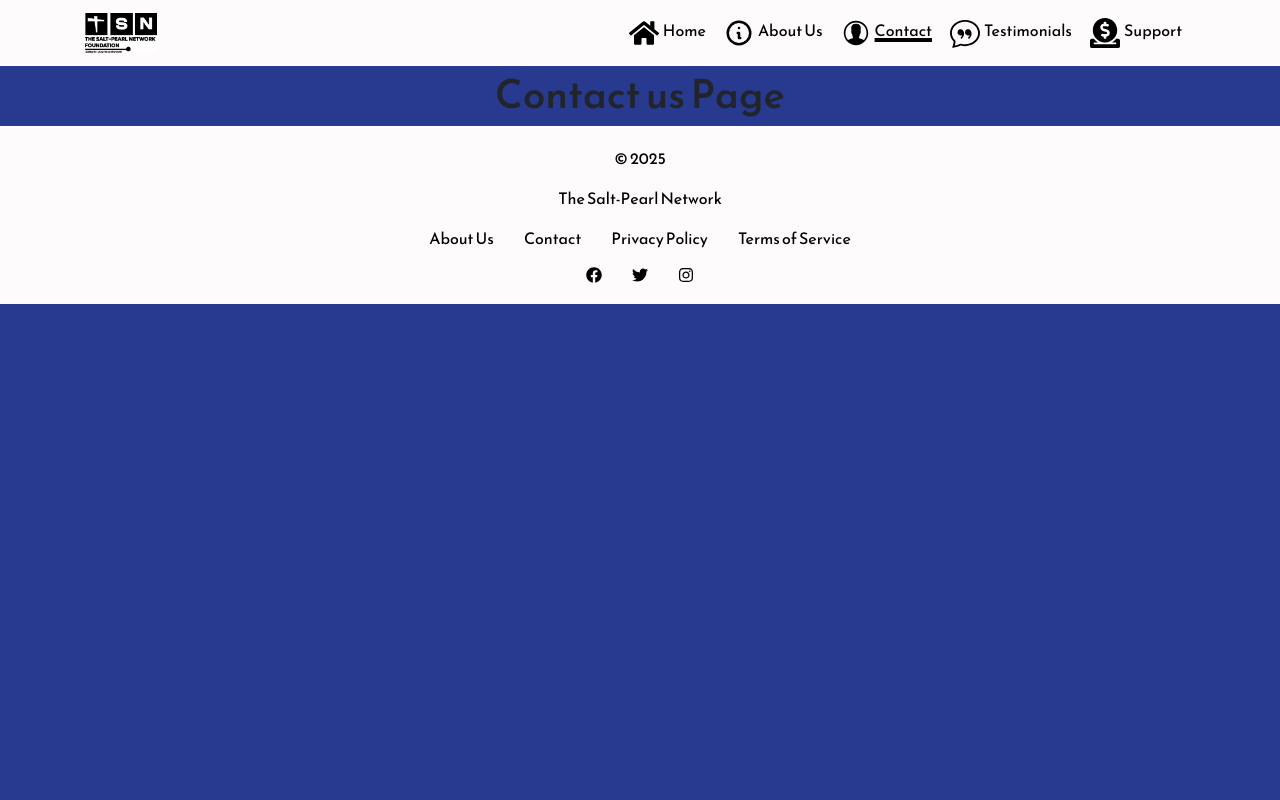
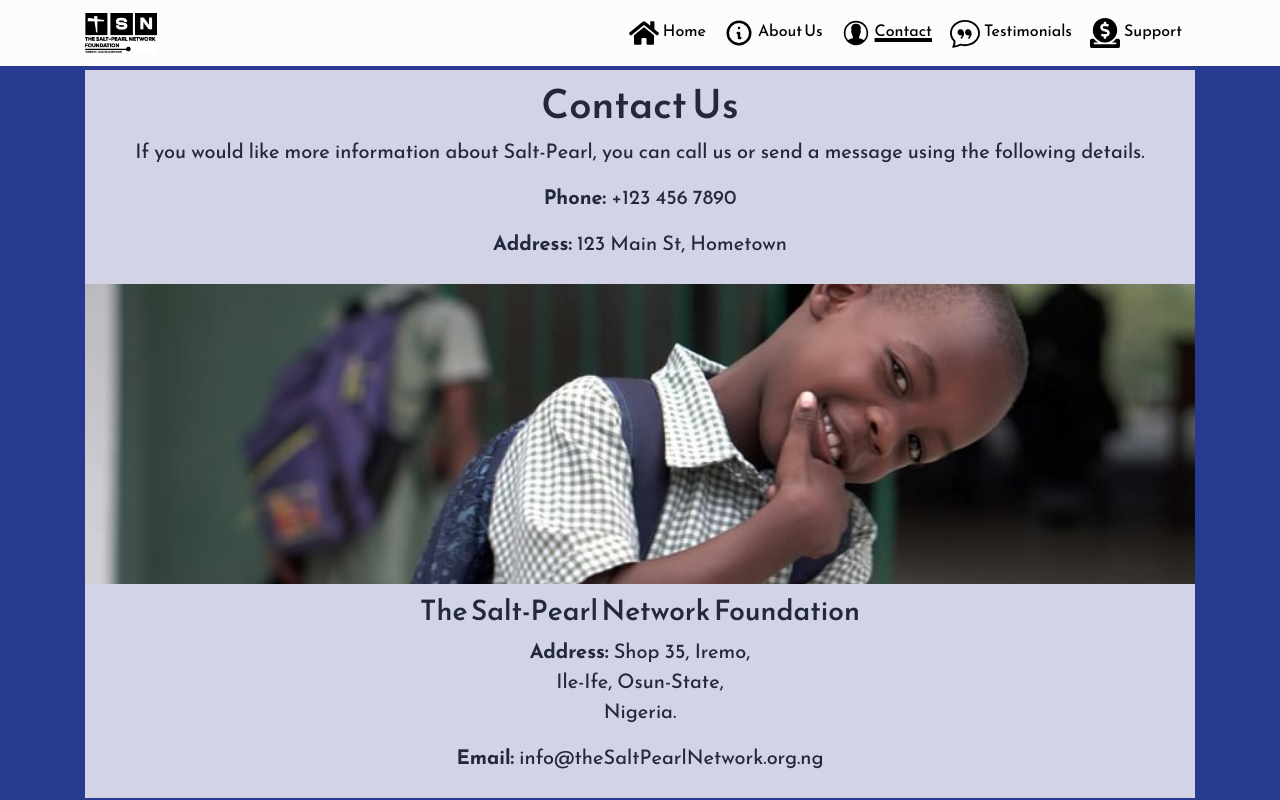
Before and after one commit to belovedpearl/saltpearlnetwork, a React (Create React App) app: page /contact in a window 1280 px wide. Shown: the top 800 px of the page. Built offline with nearby package versions, Linux system fonts and the light colour scheme.

Commit message:
Add contactus page and style

```diff
--- a/src/App.js
+++ b/src/App.js
@@ -5,6 +5,7 @@ import Container from 'react-bootstrap/Container';
 import HomePage from './pages/HomePage';
 import Footer from './components/Footer';
 import AboutUs from './pages/AboutUs';
+import ContactUs from './pages/ContactUs';
 
 function App() {
     return (
@@ -28,7 +29,10 @@ function App() {
               />
                <Route
                   exact path="/contact"
-                  render = {() => <h1>Contact us Page</h1>}
+                  render = {() => <ContactUs
+                    message= 'No results found. Adjust the search keyword'
+                    />
+                  }
               />
               <Route
                   exact path="/testi"
--- a/src/pages/AboutUs.js
+++ b/src/pages/AboutUs.js
@@ -10,11 +10,9 @@ const team = [
       image: "/path/to/image1.jpg",
       name: "Adegoke Omisakin",
       position: "Chairman/Visioneer",
-      bio: "Alice oversees all strategic initiatives and ensures the organization meets its goals.",
+      bio: "Adegoke is a lover of the children, fully dedicated to nurturing young hearts in faith, education, and community service. With a strong background in children ministry, he leads with a vision to inspire and support children in biblical ways and compassionate care. Under his leadership, the organization has expanded its outreach, providing spiritual guidance, resources, and mentorship to children in need.",
     },
-    {
-        image: "/path/to/image2.jpg",
-        name: "Oluwaseun Omisakin",
+    {name: "Oluwaseun Omisakin",
         position: "Deputy Chairman",
         bio: "Oluwaseun works with the organisation to continually nurture and empower children through Christian values. With a deep passion for children's welfare and spiritual growth, Oluwaseun plays a key role in overseeing programs, fostering community engagement, and ensuring that the organization's mission aligns with biblical principles.",
     },
@@ -22,7 +20,7 @@ const team = [
         image: "/path/to/image1.jpg",
         name: "Adebimpe Adegbite ",
         position: "General Secretary",
-        bio: "Alex oversees all strategic initiatives and ensures the organization meets its goals.",
+        bio: "Adebimpe oversees all strategic initiatives and ensures the organization meets its goals.",
       },
       {
         image: "/path/to/image1.jpg",
--- /dev/null
+++ b/src/pages/ContactUs.js
@@ -0,0 +1,54 @@
+import React from 'react'
+import image from '../assets/sp7.jpg'
+import styles from '../styles/ContactUs.module.css'
+import stylesb from '../styles/AboutUs.module.css'
+import { Link } from 'react-router-dom';
+import { BiDonateHeart } from "react-icons/bi";
+
+const ContactUs = () => {
+  return (
+    <div>
+        <div className={styles.contactDetails}>
+            <h1>Contact Us</h1>
+            <p>
+                If you would like more information about Salt-Pearl, you can
+                call us or send a message using the following details.
+            </p>
+            <p className={styles.noSelect}>
+            <strong>Phone: </strong> +123 456 7890</p>
+            <p className={styles.noSelect}>
+                <strong>Address: </strong>123 Main St, Hometown</p>
+        </div>
+        <div className={styles.container}>
+            <img
+                    src={image}
+                    alt="Contact us display image"
+            />
+        </div>
+
+        <div className={styles.contactDetails}>
+            <h3>The Salt-Pearl Network Foundation</h3>
+            <p>
+              <strong>Address: </strong>Shop 35, Iremo,<br />
+              Ile-Ife, Osun-State,<br />
+               Nigeria.
+            </p>
+            <p>
+                <strong>Email: </strong> info@theSaltPearlNetwork.org.ng
+            </p>
+        </div>
+        <div className={stylesb.support}>
+            <p>
+                <BiDonateHeart className='mr-1' size={25}/>
+                You can also
+                     <strong>
+                        <Link  to="/support" className={stylesb.take}> support </Link> </strong>
+                this mission also by donating to this work.
+
+            </p>
+        </div>
+    </div>
+  )
+}
+
+export default ContactUs
--- /dev/null
+++ b/src/styles/ContactUs.module.css
@@ -0,0 +1,26 @@
+.noSelect {
+    user-select: none;
+   }
+   .contactDetails{
+     background-color: rgb(253, 251, 251);
+     opacity: 0.8;
+     padding: 10px;
+   }
+
+   .contactDetails p{
+     word-spacing: 2.5px;
+     font-size: 20px;
+   }
+
+   .container {
+     width: 100%;
+     height: 300px;
+     overflow: hidden;
+   }
+
+   .container img {
+     width: 100%;
+     height: 100%;
+     object-fit: cover;
+
+   }
```
